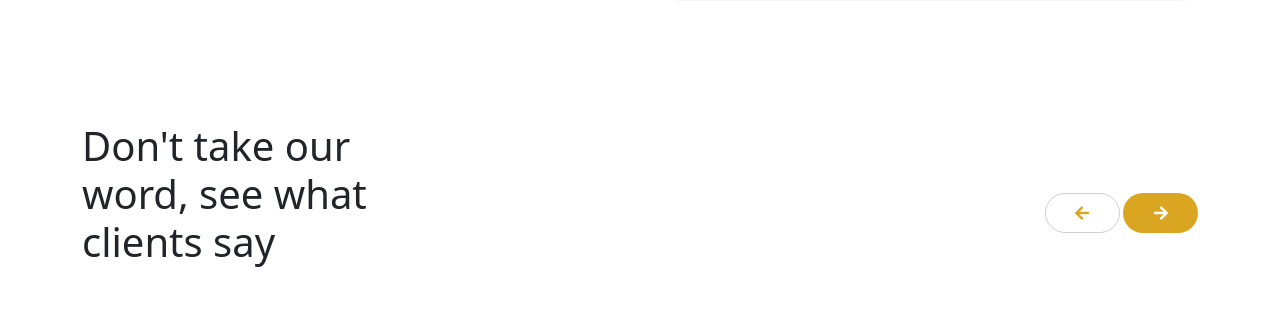
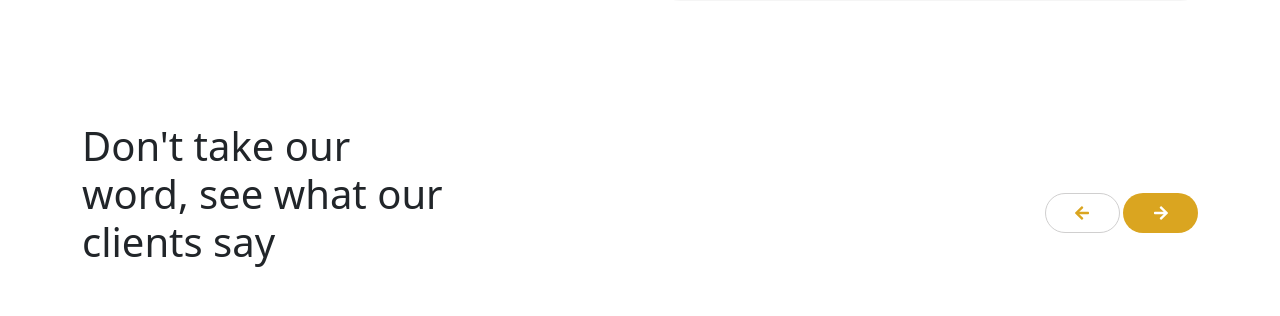
Before and after one commit to vimanshaMJ/FurniFlex-design, a React (Create React App) app: page / in a window 1280 px wide. Shown: the part 4923-5239 px from the top of the page. Built offline with nearby package versions, Linux system fonts and the light colour scheme.

Commit message:
fix: comments heading

```diff
--- a/src/Components/CommentsSlider.jsx
+++ b/src/Components/CommentsSlider.jsx
@@ -57,7 +57,7 @@ export default function CommentsSlider() {
     <div className="container">
       <div className="row">
         <h1 className={classes.commentsHeading}>
-          Don't take our word, see what clients say
+          Don't take our word, see what our clients say
         </h1>
       </div>
 
--- a/src/Components/CommentsSlider.module.css
+++ b/src/Components/CommentsSlider.module.css
@@ -1,5 +1,5 @@
 .commentsHeading {
-  padding-right: 70%;
+  padding-right: 66%;
   margin: 5% 0;
 }
 .comments {
```
